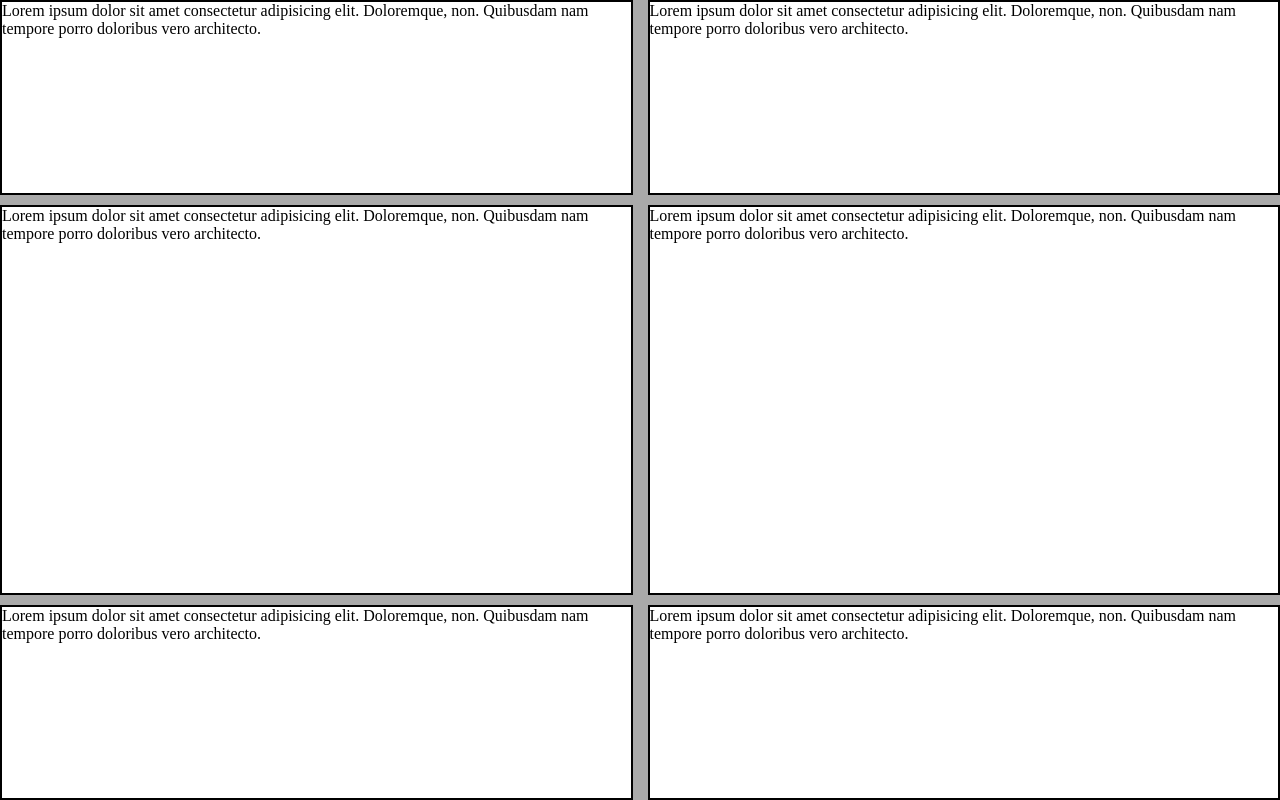
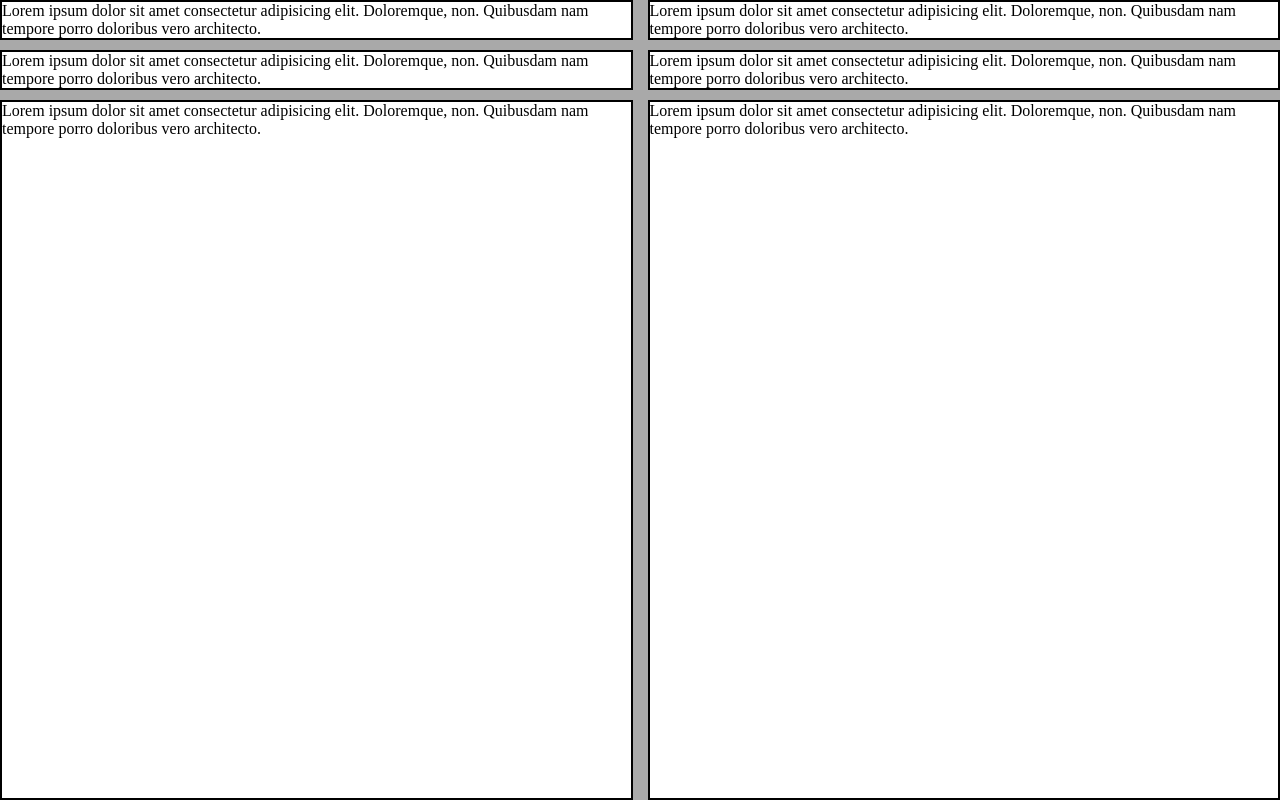
Before and after one commit to aleretamero/onebitcode, a plain HTML site: page css3-moderno/10-manipular-grid-container/index.html in a window 1280 px wide. Drawn offline with Linux system fonts and the light colour scheme.

Commit message:
Update style.css

```diff
--- a/css3-moderno/10-manipular-grid-container/style.css
+++ b/css3-moderno/10-manipular-grid-container/style.css
@@ -10,6 +10,7 @@
   display: grid;
   grid-template-columns: repeat(2, 1fr);
   grid-template-rows: 1fr 2fr 1fr;
+  grid-template-rows: 1fr 2fr;
   grid-auto-rows: minmax(210px, 100%);
   gap: 10px 15px;
 }
```
